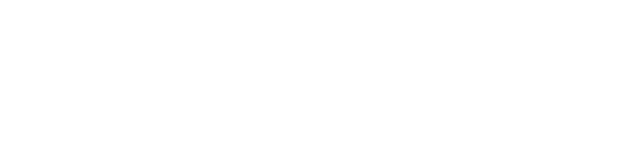
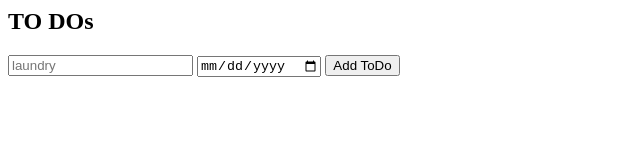
Before and after one commit to cmcilhenny/Practice, a plain HTML site: page todo_list/index.html in a window 1280 px wide. Shown: the whole page, without its empty margins (0-640 px from the left). Drawn offline with Linux system fonts and the light colour scheme.

Commit message:
setting up basic html

```diff
--- a/todo_list/index.html
+++ b/todo_list/index.html
@@ -3,6 +3,16 @@
 	<title>Front End ToDo List</title>
 </head>
 <body>
+	<section>
+		<h1>TO DOs</h1>
+		<form>
+			<input type="text" placeholder="laundry">
+			<input type="date">
+			<input type="submit" value="Add ToDo">
+		</form>
+	</section>
+	<ul>
+	</ul>
 
 </body>
 </html>
```
